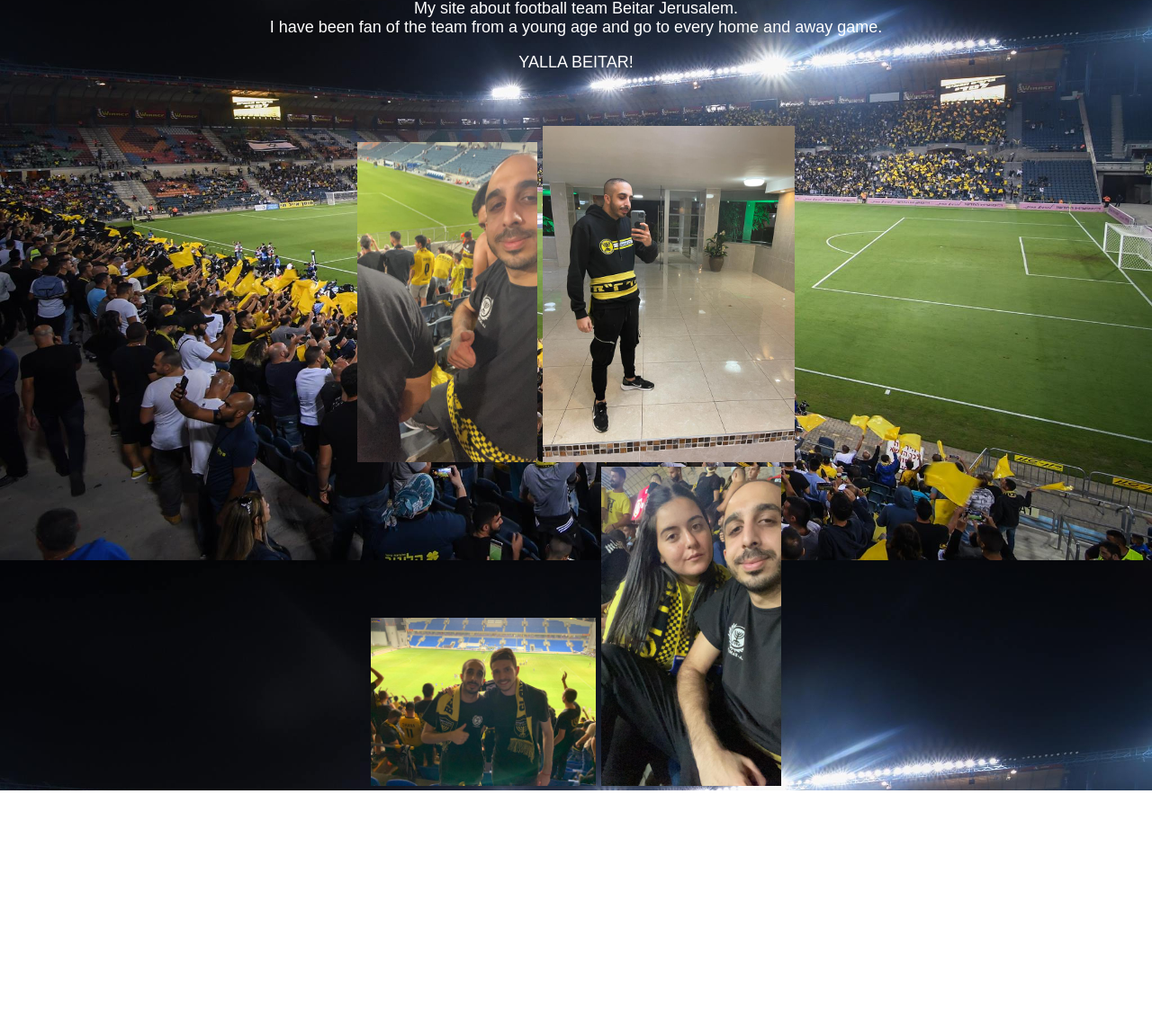
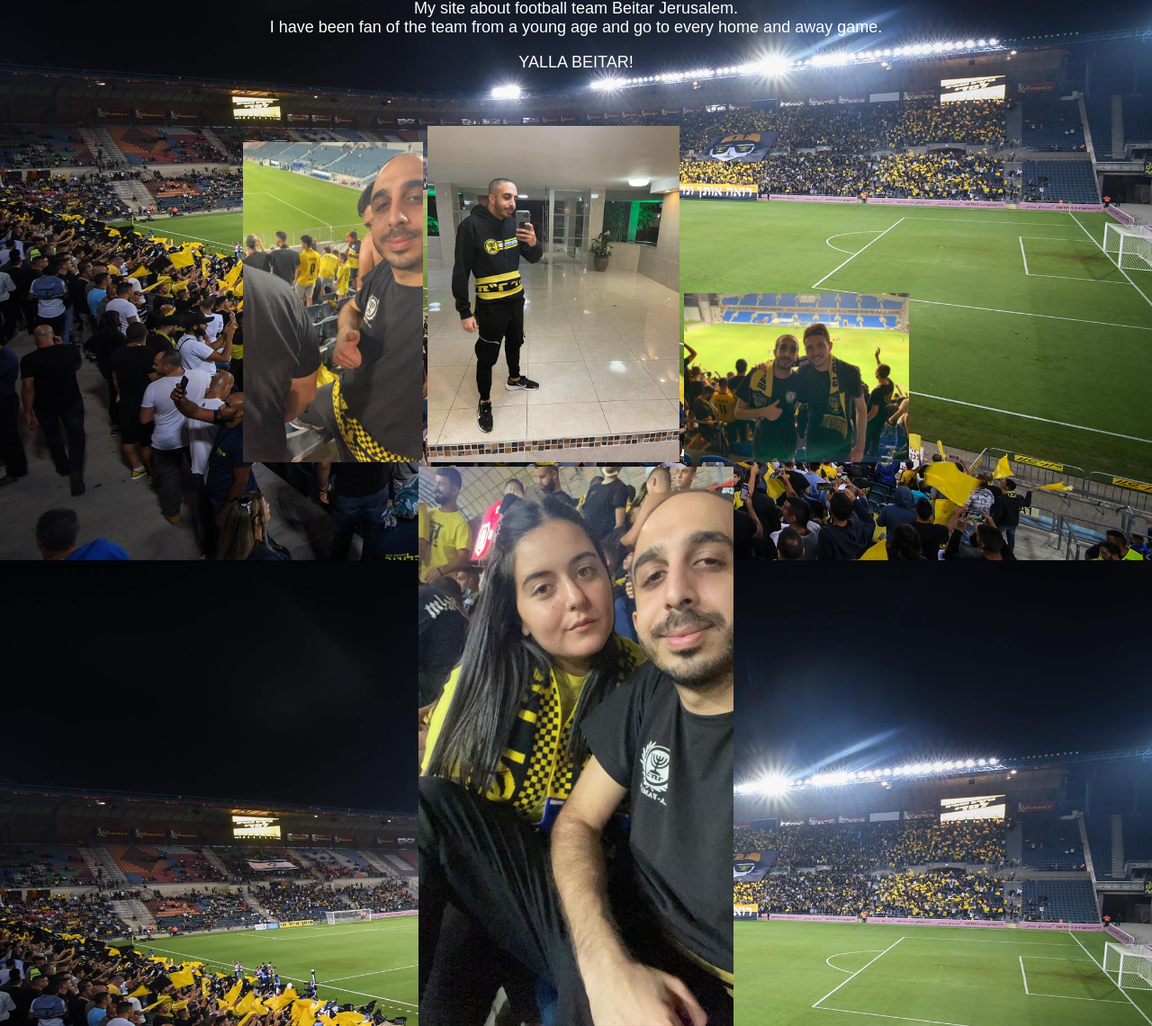
Before and after one commit to HenBar11/About-Me, a plain HTML site: page index.html in a window 1280 px wide. Shown: the part 977-2118 px from the top of the page at 90% size. Before the commit the page ends 1856 px from the top, so only its background shows below. Drawn offline with Linux system fonts and the light colour scheme.

Commit message:
Update index.html

```diff
--- a/index.html
+++ b/index.html
@@ -39,6 +39,6 @@ I have been fan of the team from a young age and go to every home and away game.
 <p>YALLA BEITAR!</p><br>
 <br>
 <img style="width:200px;" src="1.jpeg">
-<img style="width:280px;" src="2.jpeg"><br>
-<img style="width:250px;" src="5.jpeg">
-<img style="width:200px;" src="6.jpeg">
+<img style="width:280px;" src="2.jpeg">
+<img style="width:250px;" src="5.jpeg"><br>
+<img style="width:350px;" src="6.jpeg">
```
